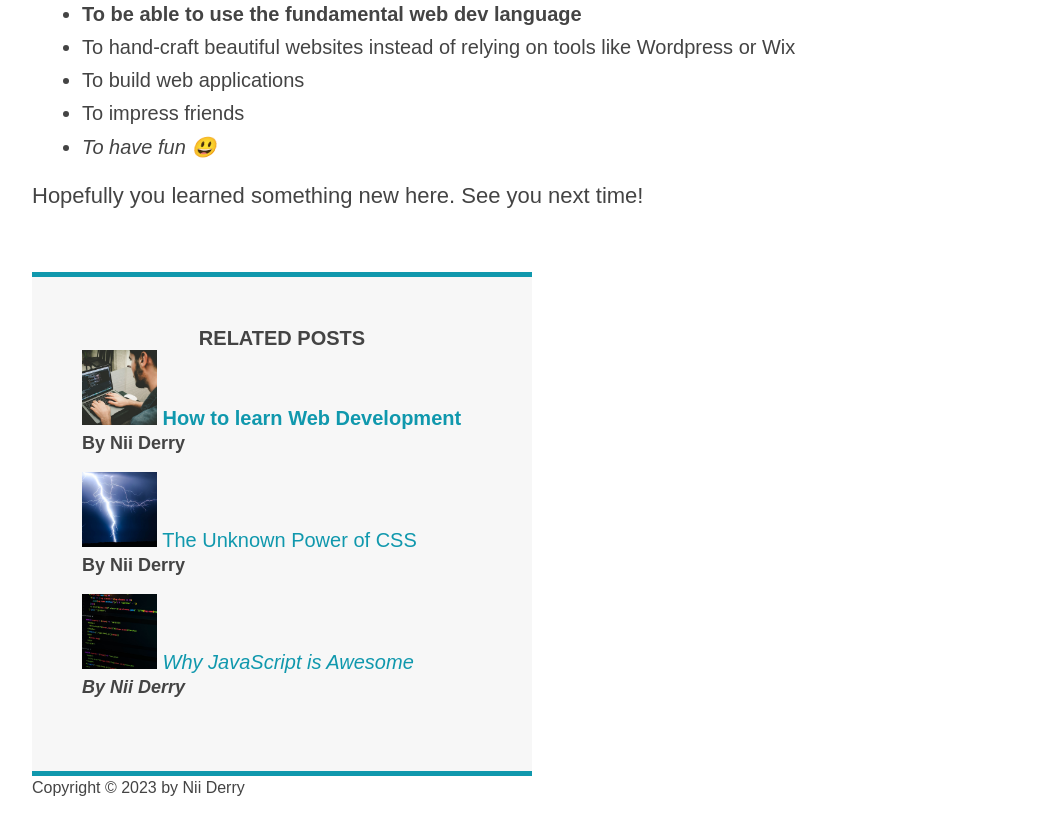
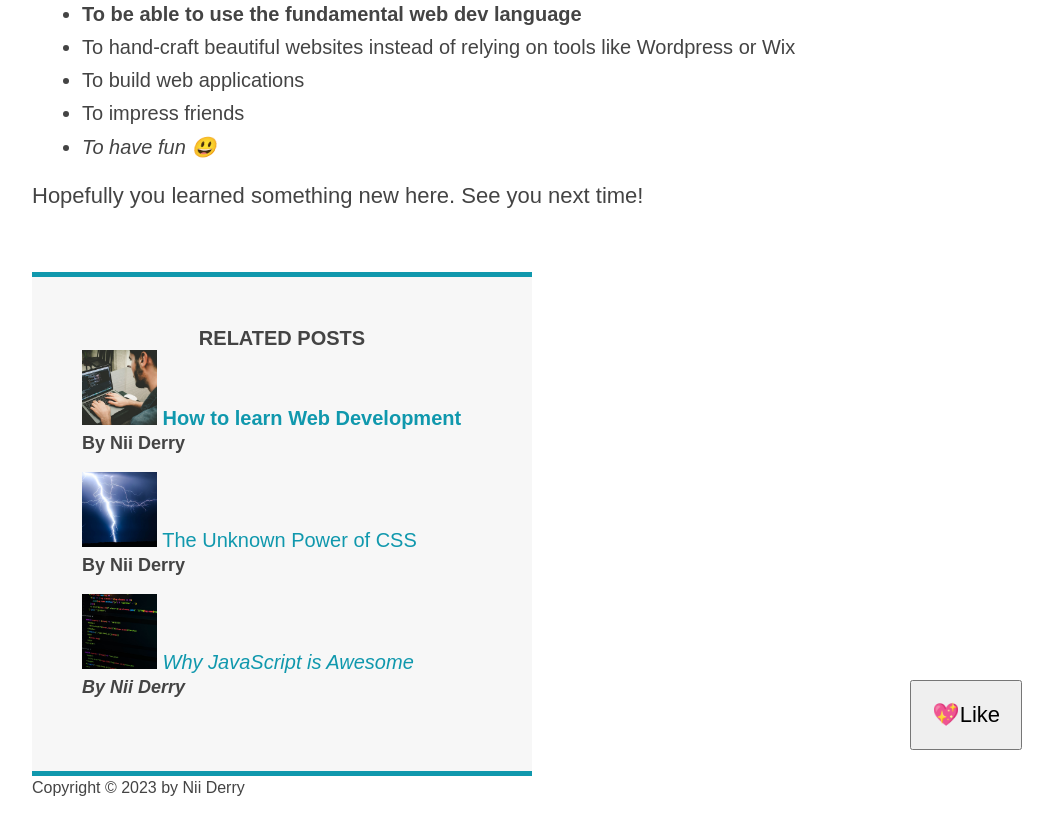
Before and after one commit to niiDerry/02-HTML-Fundamentals, a plain HTML site: page index.html in a window 1280 px wide. Shown: the part 1523-2338 px from the top of the page, without its empty margins (208-1261 px from the left). Drawn offline with Linux system fonts and the light colour scheme.

Commit message:
positioning absolute

```diff
--- a/index.html
+++ b/index.html
@@ -114,5 +114,7 @@
         </p>
       </footer>
     </div>
+
+    <button>💖Like</button>
   </body>
 </html>
--- a/style.css
+++ b/style.css
@@ -8,6 +8,7 @@ body {
   color: #444;
   font-family: sans-serif;
   border-top: 10px solid #1098ad;
+  position: relative;
 }
 .container {
   width: 800px;
@@ -177,6 +178,18 @@ nav a:link:last-child {
   margin-right: 0;
 }
 
+button {
+  font-size: 22px;
+  padding: 20px;
+  cursor: pointer;
+
+  position: absolute;
+  /* top: 50;
+  left: 50; */
+  bottom: 50px;
+  right: 50px;
+}
+
 /* resolving conflicts */
 /* #copyright {
   color: red;
```
